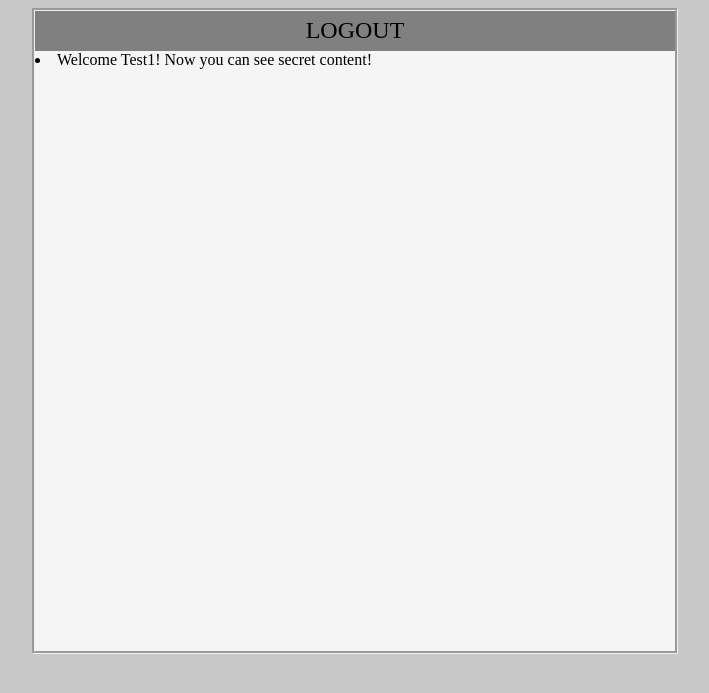
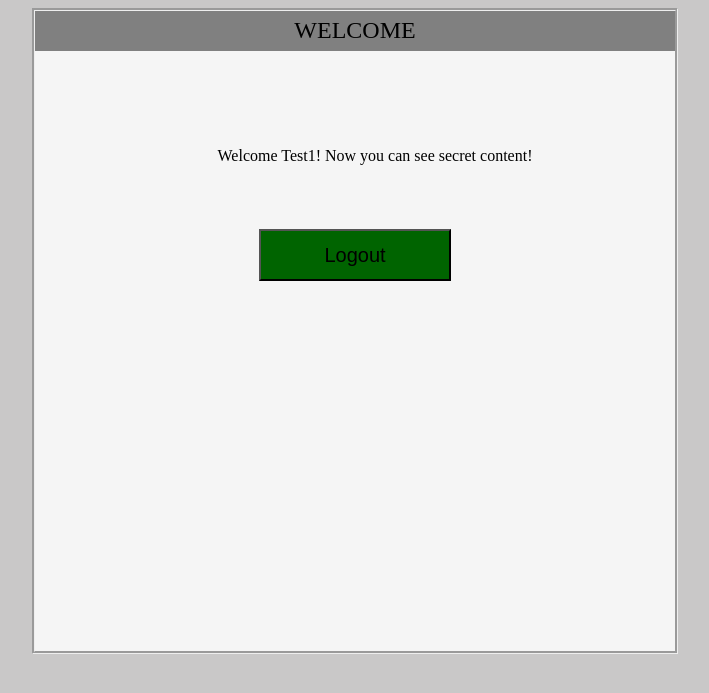
Before and after one commit to zg92/basic-login, a Flask app: page /home in a window 1280 px wide. Shown: the top 693 px of the page, without its empty margins (285-994 px from the left). Run offline with Flask 2, Linux system fonts and the light colour scheme; a user stored in the database is signed in.

Commit message:
added logout

```diff
--- a/login_form/routes.py
+++ b/login_form/routes.py
@@ -3,10 +3,10 @@ from login_form import app, db
 from login_form.models import User
 from login_form.forms import LoginForm, RegisterForm
 from login_form import bcrypt
-from flask_login import login_user, current_user
+from flask_login import login_user, current_user, logout_user
 
 
-@app.route('/', methods=['POST','GET'])
+@app.route('/', methods=['POST', 'GET'])
 def login():
 
     # forms from forms.py
@@ -14,13 +14,14 @@ def login():
     register_f = RegisterForm()
 
     # login logic
-    if login_f.validate_on_submit():
-        user = User.query.filter_by(username=login_f.username.data).first()
-        if user and bcrypt.check_password_hash(user.password, login_f.password.data):
-            login_user(user)
-            return redirect(url_for('home'))
-    else:
-        flash('Login Unsuccessful. Please check email and password', 'danger')
+    if request.method == 'POST':
+        if login_f.validate_on_submit():
+            user = User.query.filter_by(username=login_f.username.data).first()
+            if user and bcrypt.check_password_hash(user.password, login_f.password.data):
+                login_user(user)
+                return redirect(url_for('home'))
+        else:
+            flash('Action Unsuccessful. Please check email and password', 'danger')
 
     # registration logic
     if request.method == 'POST':
@@ -31,17 +32,23 @@ def login():
                         password=hashed_password)
             db.session.add(user)
             db.session.commit()
-            flash('Account Created! Please login to continue!', 'success')
 
     return render_template('index.html', login_form=login_f, register_form=register_f)
 
+
 @app.route('/home')
 def home():
-
     # message for logged in user
     if current_user.is_authenticated:
-        flash(f'Welcome {current_user.username.title()}! Now you can see secret content!', 'success')
+        flash(
+            f'Welcome {current_user.username.title()}! Now you can see secret content!', 'success')
     else:
         return redirect(url_for('login'))
 
     return render_template('home.html')
+
+
+@app.route("/logout")
+def logout():
+    logout_user()
+    return redirect(url_for('home'))
--- a/login_form/static/app.js
+++ b/login_form/static/app.js
@@ -9,11 +9,15 @@ let currentPage = 'login';
 
 loginPage.addEventListener('click', () => {
     currentPage = 'login';
+    registerPage.style.color = 'black';
+    loginPage.style.color = 'rgb(38, 39, 38)';
     screenSwitch()
 });
 
 registerPage.addEventListener('click', () => {
     currentPage = 'register';
+    loginPage.style.color = 'black'
+    registerPage.style.color = 'rgb(38, 39, 38)';
     screenSwitch()
 });
 
@@ -21,7 +25,6 @@ function screenSwitch() {
     if (currentPage == 'login') {
         loginMenu.classList.toggle('active');
         registerMenu.classList.toggle('active');
-
     }
 
     if (currentPage == 'register') {
--- a/login_form/static/styles.css
+++ b/login_form/static/styles.css
@@ -42,6 +42,13 @@ body {
 
 .login-wrapper.active {
     display: none;
+}
+
+.flash_message{
+    display: flex;
+    justify-content: center;
+    list-style: none;
+    margin-top: 15%;
 }
 
 #login {
@@ -95,5 +102,18 @@ body {
     font-size: 1.25rem;
     width: 30%;
     margin-top: 5%;
-    background: seagreen;
+    background: darkgreen;
 }
+
+#logout-button {
+    padding: 2%;
+    font-size: 1.25rem;
+    background-color: darkgreen;
+    width: 30%;
+    margin: auto;
+    display: flex;
+    justify-content: center;
+    margin-top: 10%;
+    position: relative;
+    cursor: pointer;
+}
--- a/login_form/templates/home.html
+++ b/login_form/templates/home.html
@@ -4,18 +4,21 @@
 <div class="page-wrapper">
 
     <div class="page-selector">
-    <div class="login-screen">Logout</div>
+        <div class="login-screen">Welcome</div>
     </div>
     {% with messages = get_flashed_messages() %}
     {% if messages %}
-<!-- <ul class=flashes> -->
+    <ul class=flash_message>
         {% for message in messages %}
         <li>{{ message }}</li>
         {% endfor %}
-<!-- </ul> -->
+    </ul>
     {% endif %}
     {% endwith %}
 
+    <form action="{{ url_for('logout') }}">
+        <button id="logout-button">Logout</button>
+    </form>
 </div>
 
 {% endblock %}
--- a/login_form/templates/index.html
+++ b/login_form/templates/index.html
@@ -20,11 +20,11 @@
         <div class="login-wrapper">
             {% with messages = get_flashed_messages() %}
             {% if messages %}
-            <!-- <ul class=flashes> -->
+            <ul class=flash_message>
                 {% for message in messages %}
-                <li>{{ message }}</li>
+                <li>{{ messages[-1]}}</li>
                 {% endfor %}
-            <!-- </ul> -->
+            </ul>
             {% endif %}
             {% endwith %}
             <form action="" method="POST" id=login>
```
Also changed, not shown: login_form/login.db. Lines whose indentation alone changed are shown as unchanged.
